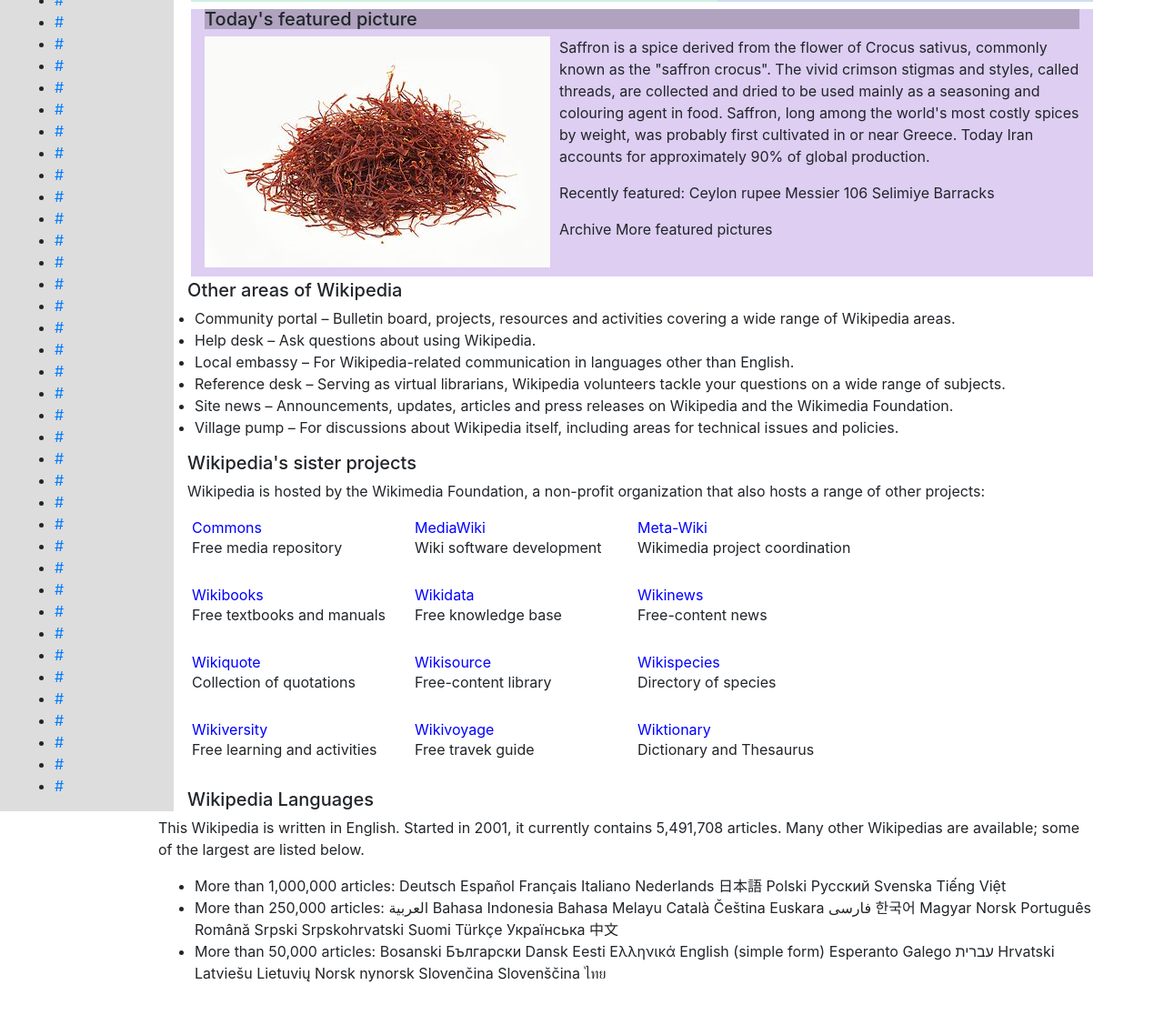
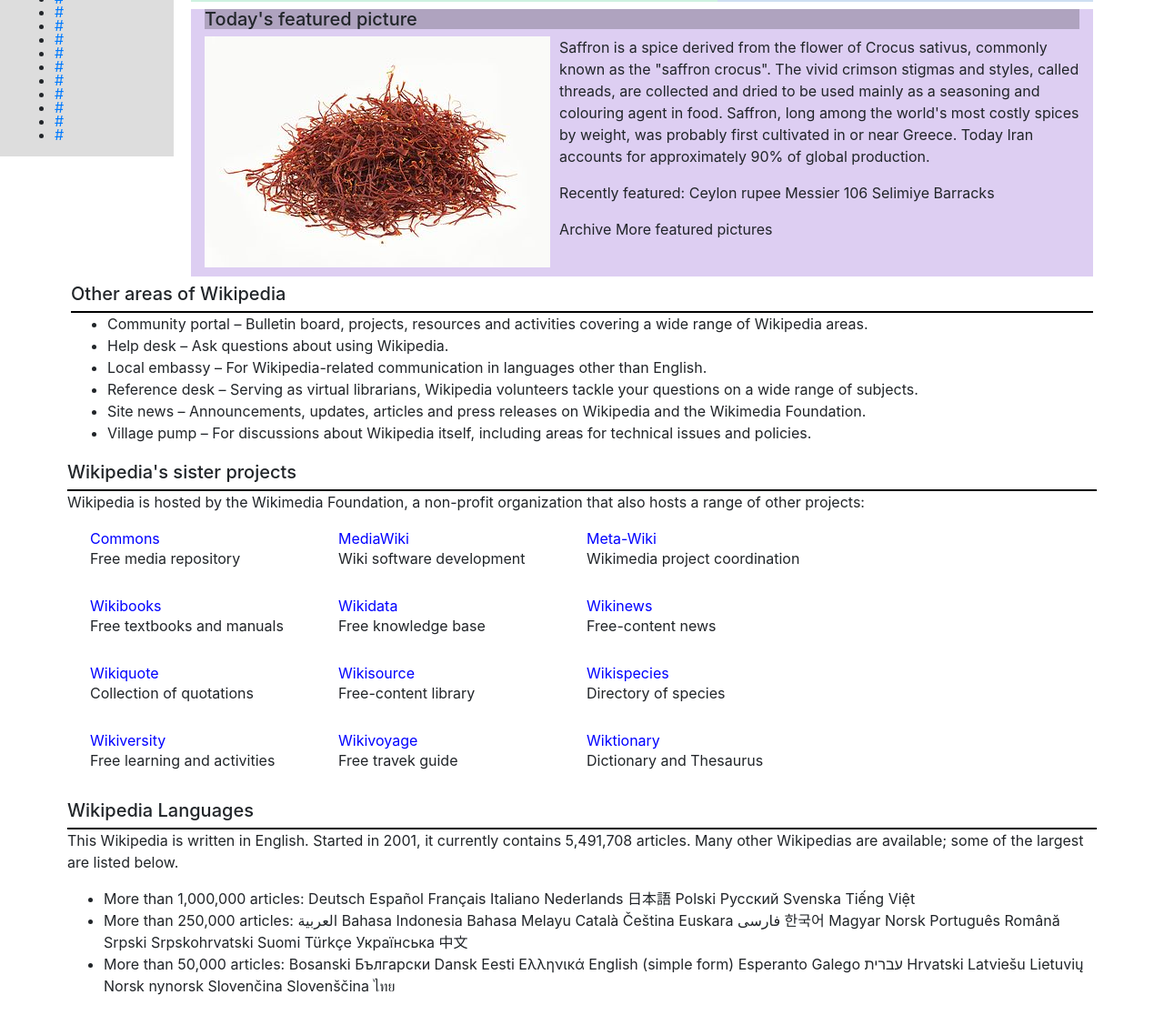
Before and after one commit to zmarston/wikipedia, a plain HTML site: page index.html in a window 1280 px wide. Shown: the part 1468-2584 px from the top of the page at 91% size. Drawn offline with Linux system fonts and the light colour scheme.

Commit message:
i dont know what I have done. i cnat remember. I cant see what i am typing. hope it is ok

```diff
--- a/css/styles.css
+++ b/css/styles.css
@@ -44,20 +44,12 @@
 .w-l-scale {
   width: 150px;;
 }
-.other-shit-w {
-  margin-left: 100px;
-}
-.w-sister-tab {
-  margin-left: 100px;
-}
+
 .margin-sister {
   margin: 20px;
 }
 .project-sister p:first-child {
   color: blue;
-}
-.wiki-language-tab {
-  margin-left: 100px;
 }
 .saturn {
   float: left;
@@ -80,3 +72,37 @@
   margin-bottom: 10px;
   margin-right: 10px;
 }
+.other-list-one {
+  border-top: 2px;
+  border-style: solid;
+  border-color: black;
+  border-right: none;
+  border-bottom: none;
+  border-left: none;
+}
+.sister-par {
+  border-top: 2px;
+  border-style: solid;
+  border-color: black;
+  border-right: none;
+  border-bottom: none;
+  border-left: none;
+}
+.wiki-language-tab p {
+  border-top: 2px;
+  border-style: solid;
+  border-color: black;
+  border-right: none;
+  border-bottom: none;
+  border-left: none;
+}
+.list {
+  line-height: 15px;
+}
+
+.nav-panel {
+  height: 100px;
+  position: absolute;
+top: 0;
+bottom: 0;
+}
--- a/index.html
+++ b/index.html
@@ -8,8 +8,7 @@
   </head>
   <body>
     <div class="row left-nav-bar">
-      <div class="col-md-1">
-        <div class="nav-panles">
+      <div class="col-md-1 nav-panle">
         <img class="w-l-scale" src="img/wikilogo.png" alt="you know what it is.">
         <ul class="list">
           <li><a href="#" title="Visits main page">Main Page</a></li>
@@ -119,7 +118,6 @@
         </div>
       </div>
     </div>
-    </div>
     <div class="container padding">
       <div class="row padding">
         <div class="col-md-12 W-W-contaner">
@@ -193,15 +191,16 @@
       <div class="row padding">
         <div class="col-md-12 color-purple">
           <h5 class="color-dark-purple">Today's featured picture</h5>
-          <img class="safran" src="img/safran.jpg" alt="Safran">
+          <img class="safran"src="img/safran.jpg" alt="Safran">
           <p>Saffron is a spice derived from the flower of Crocus sativus, commonly known as the "saffron crocus". The vivid crimson stigmas and styles, called threads, are collected and dried to be used mainly as a seasoning and colouring agent in food. Saffron, long among the world's most costly spices by weight, was probably first cultivated in or near Greece. Today Iran accounts for approximately 90% of global production.</p>
           <p>Recently featured: Ceylon rupee Messier 106 Selimiye Barracks</p>
           <p>Archive More featured pictures</p>
         </div>
       </div>
-      <div class="other-shit-w">
+      <div class="row padding">
+        <div class="col-md-12">
           <h5>Other areas of Wikipedia</h5>
-        <ul>
+          <ul class="other-list-one">
             <li>Community portal – Bulletin board, projects, resources and activities covering a wide range of Wikipedia areas.</li>
             <li>Help desk – Ask questions about using Wikipedia.</li>
             <li>Local embassy – For Wikipedia-related communication in languages other than English.</li>
@@ -210,9 +209,12 @@
             <li>Village pump – For discussions about Wikipedia itself, including areas for technical issues and policies.</li>
           </ul>
         </div>
+      </div>
+      <div class="row">
+        <div class="col-md-12">
           <div class="w-sister-tab">
             <h5>Wikipedia's sister projects</h5>
-        <p>Wikipedia is hosted by the Wikimedia Foundation, a non-profit organization that also hosts a range of other projects:</p>
+            <p class="sister-par">Wikipedia is hosted by the Wikimedia Foundation, a non-profit organization that also hosts a range of other projects:</p>
             <div class="row margin-sister">
               <div class="col-md-3 project-sister">
                 <p>Commons</p>
@@ -270,7 +272,10 @@
               </div>
             </div>
           </div>
-      <div class="wiki-language-tab">
+        </div>
+      </div>
+      <div class="row">
+        <div class="col-md-12 wiki-language-tab">
           <h5>Wikipedia Languages</h5>
           <p>This Wikipedia is written in English. Started in 2001, it currently contains 5,491,708 articles. Many other Wikipedias are available; some of the largest are listed below.</p>
           <ul>
@@ -280,5 +285,6 @@
           </ul>
         </div>
       </div>
+    </div>
   </body>
 </html>
```
Lines whose indentation alone changed are shown as unchanged.
